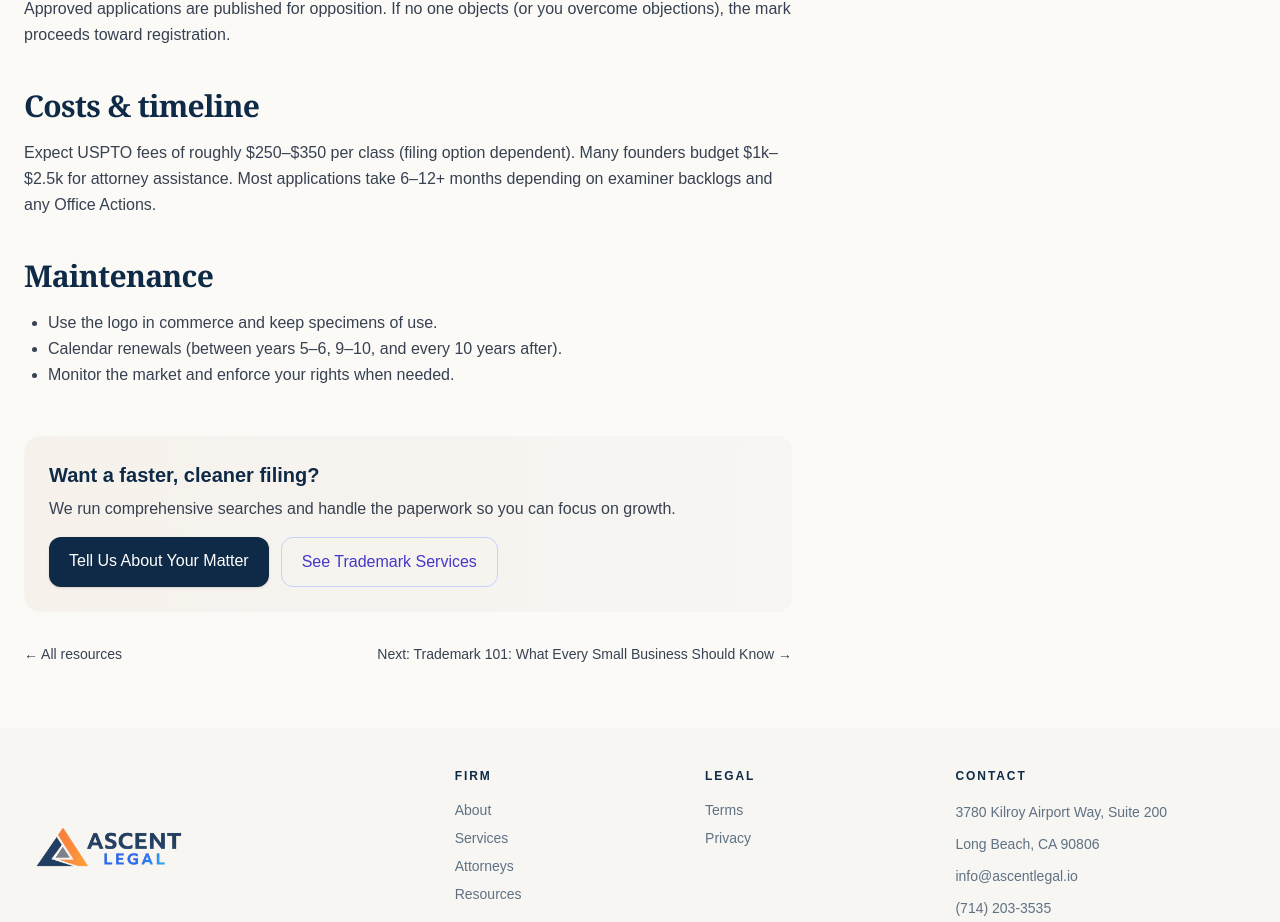
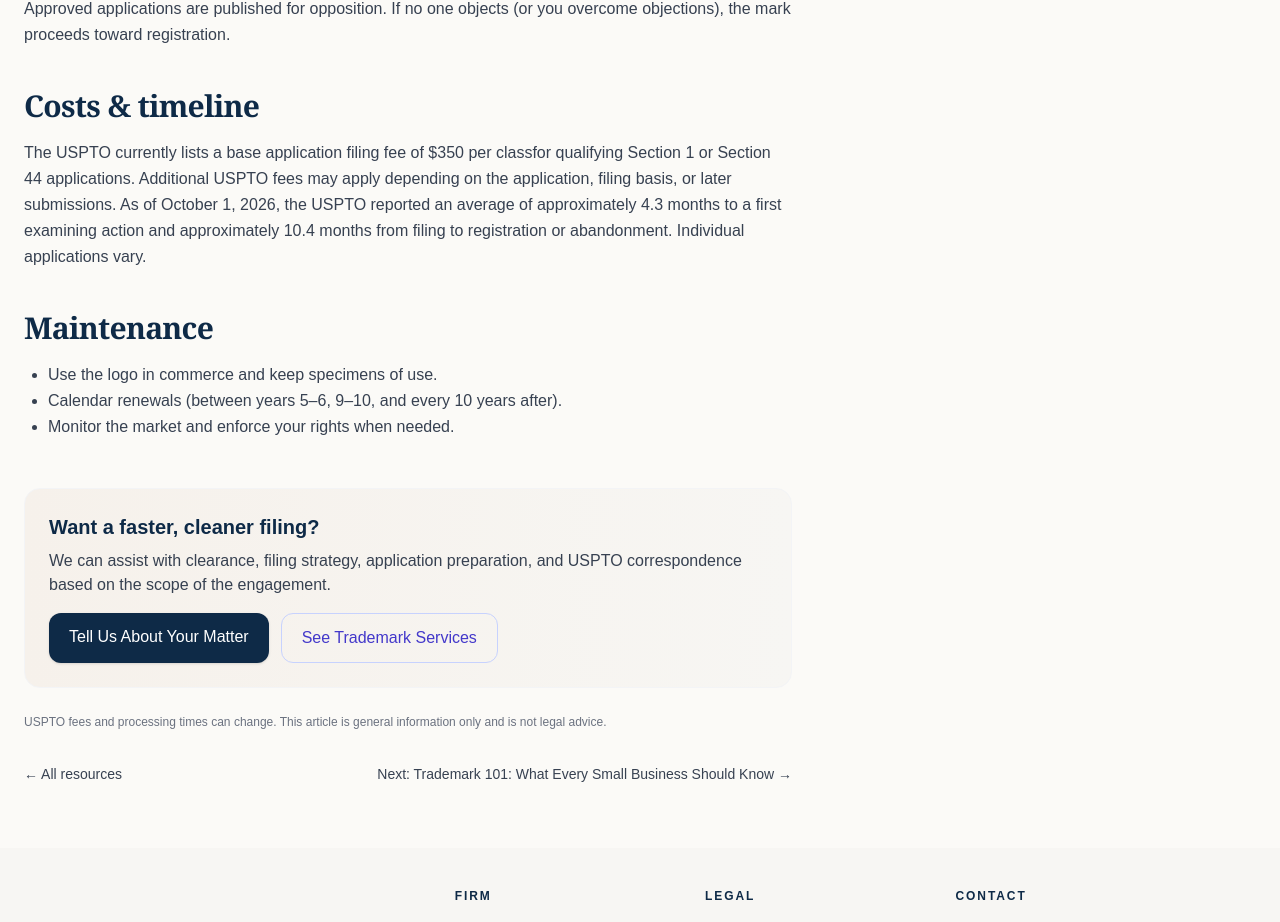
Before and after one commit to ajdreams17/Ascentlegal, a Next.js app: page /resources/how-to-trademark-your-logo in a window 1280 px wide. Shown: the part 1336-2258 px from the top of the page. Built offline with nearby package versions, Linux system fonts and the light colour scheme.

Commit message:
Update trademark logo guide with current USPTO data

```diff
--- a/app/resources/how-to-trademark-your-logo/page.jsx
+++ b/app/resources/how-to-trademark-your-logo/page.jsx
@@ -44,7 +44,7 @@ export default function Post() {
           </p>
 
           <div className="mt-6 flex flex-wrap items-center gap-4 text-sm text-gray-500">
-            <span>Updated Sep 2025</span>
+            <span>Updated Nov 2026</span>
             <span className="h-1 w-1 rounded-full bg-gray-300" />
             <span>6 min read</span>
           </div>
@@ -143,9 +143,11 @@ export default function Post() {
           <section id="costs-timeline" className="mt-10">
             <h2 className="text-2xl md:text-3xl font-semibold tracking-tight">Costs & timeline</h2>
             <p className="mt-4 text-gray-700 leading-relaxed">
-              Expect USPTO fees of roughly <span className="font-medium">$250–$350 per class</span> (filing option dependent).
-              Many founders budget <span className="font-medium">$1k–$2.5k</span> for attorney assistance. Most applications
-              take <span className="font-medium">6–12+ months</span> depending on examiner backlogs and any Office Actions.
+              The USPTO currently lists a base application filing fee of <span className="font-medium">$350 per class</span>
+              for qualifying Section 1 or Section 44 applications. Additional USPTO fees may apply depending on the application,
+              filing basis, or later submissions. As of October 1, 2026, the USPTO reported an average of approximately
+              <span className="font-medium"> 4.3 months to a first examining action</span> and approximately
+              <span className="font-medium"> 10.4 months from filing to registration or abandonment</span>. Individual applications vary.
             </p>
           </section>
 
@@ -162,7 +164,7 @@ export default function Post() {
           <div id="wrap-up" className="mt-12 rounded-2xl border border-gray-100 bg-gradient-to-r from-indigo-50 to-teal-50 p-6">
             <h3 className="text-xl font-semibold">Want a faster, cleaner filing?</h3>
             <p className="mt-2 text-gray-700">
-              We run comprehensive searches and handle the paperwork so you can focus on growth.
+              We can assist with clearance, filing strategy, application preparation, and USPTO correspondence based on the scope of the engagement.
             </p>
             <div className="mt-4 flex flex-wrap gap-3">
               <Link
@@ -179,6 +181,10 @@ export default function Post() {
               </Link>
             </div>
           </div>
+
+          <p className="mt-6 text-xs leading-5 text-gray-500">
+            USPTO fees and processing times can change. This article is general information only and is not legal advice.
+          </p>
 
           {/* prev/next */}
           <div className="mt-8 flex flex-col gap-3 sm:flex-row sm:items-center sm:justify-between text-sm">
```
